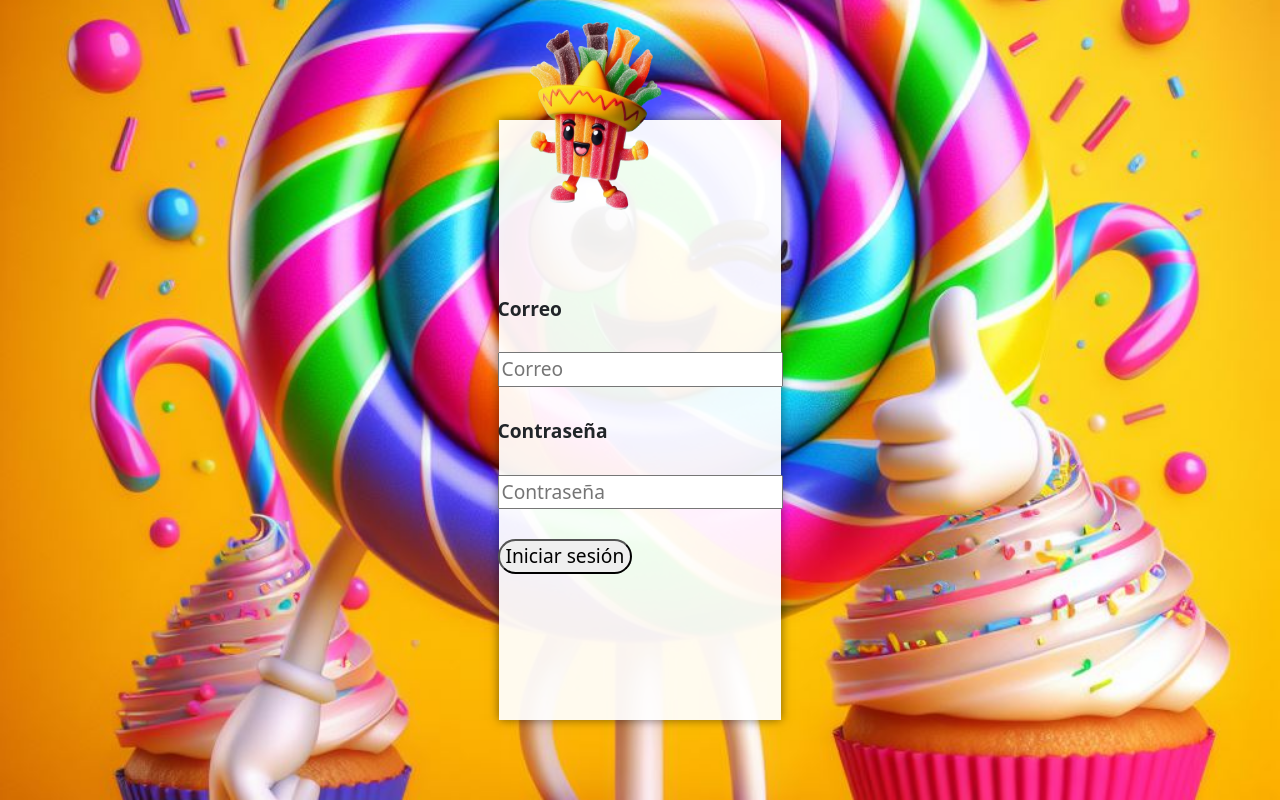
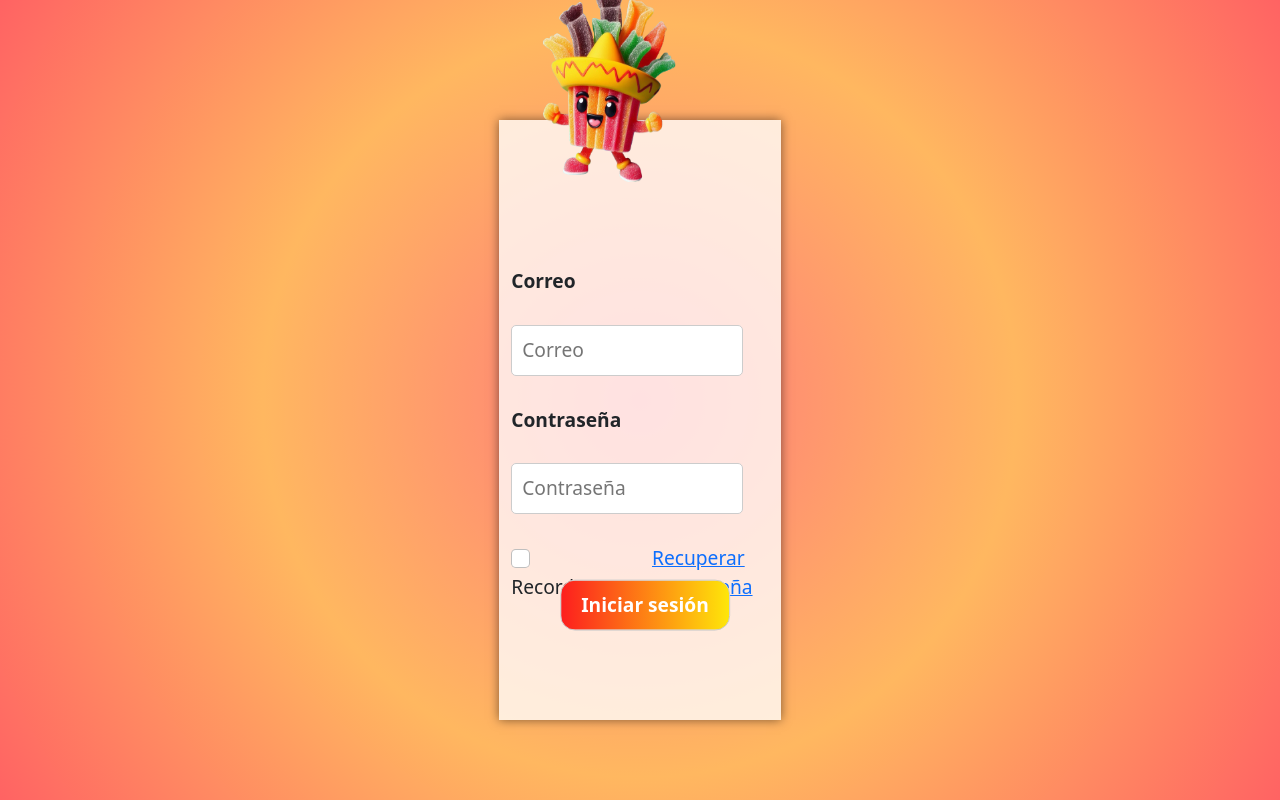
Before and after one commit to 1day123/DulceriaRA, a PHP site: page /Cliente/registrar.php in a window 1280 px wide. Run offline with PHP 8.4, Linux system fonts and the light colour scheme; some libraries are stand-ins or nearby versions.

Commit message:
cuarto commit

```diff
--- a/Cliente/css/misestilos.css
+++ b/Cliente/css/misestilos.css
@@ -1,7 +1,7 @@
  /*estilos para el fondo y el menu*/
 
  #fondoc1 {
-     background-image: url("../img/op3.jpg");
+    background: radial-gradient(circle, #ff000085, #ff8c009f, #ff00009c);/*hace que elfondo tenga un degradado circular*/
      background-repeat: no-repeat;
      /* no-repeat. Hace que la imagen de fondo no se repita en caso de que no llene toda la pantalla*/
      background-size: cover;
@@ -46,17 +46,18 @@
      /* font-weight: bold. Hace la letra mas negrita*/
      outline: none;
      /* outline:none. Elimina el contorno alrededor de un elemento*/
-     color: #470505;
+     color: #f9f2f2;
      /* Cambia el color cuando el mouse está sobre el enlace por el hover*/
      transform: scale(1);
  }
 
  #botonregistrar {
-     background-color: rgba(143, 44, 77, 0.705);
+    background: radial-gradient(circle, #ff000085, #ff8c009f, #ff00009c);/*hace que elfondo tenga un degradado circular*/
      border-radius: 26px;
      margin-bottom: 200px;
      /*margin-BOTON. dicta la distancia que tiene EL BOTON CON LOS ELEMENTOS QUE TIENE ALREDEDOR*/
  }
+
  /*Estilos para el eslogan y su difuminado */
 
  #bienvenida {
@@ -85,6 +86,7 @@
      font-weight: bold;
      /*font weight bol pone negritas las letras*/
  }
+
  /*Estilos para el boton de entrar */
 
  #boton1 {
@@ -93,7 +95,8 @@
  }
 
  #entraya {
-     background-color: #6d2020;
+    background: radial-gradient(circle, #ff000085, #ff8c009f, #ff00009c);/*hace que elfondo tenga un degradado circular*/
+    border: 2px solid #CCC;
      height: 9vh;
      width: 14vw;
      font-size: 4vh;
@@ -106,7 +109,9 @@
  #entraya:hover {
      color: #ffffff;
      transform: scale(1.1);
+     font-weight: bold;
  }
+
  /*Estilos para el login */
 
  #contenedorlogin {
@@ -124,38 +129,74 @@
      width: 22vw;
      height: 75vh;
      box-shadow: 0px 0px 10px rgba(0, 0, 0, 0.5);
-     background-color: #ffffffee;
+     background-color: #ffffffc6;
+
  }
 
  #datos {
      margin-top: vh;
      border-radius: 5px;
      font-size: 1.2rem;
+     /*tamaño de letra del formulario*/
+
 
  }
 
  .form-group {
      margin-bottom: 30px;
+     /* botton dicta el espacio de separado que tiene de los elementos que tiene alrededor*/
+ }
+
+ .inputis {
+     width: 90%;
+     /* ajusta el anclo del input*/
+     padding: 10px;
+     /*le da espacio al elemento de adentro a su alrededor*/
+    background-color: #ffffff;
+    border: 1px solid #ccc;/*ajusta el grosor del borde del input*/
+    border-radius: 5px;
+
 }
 
  #labelregistro {
      display: block;
+     /*los forma en bloke uno en cima de otro*/
      font-weight: bold;
+     /*pone en negrita la letra*/
+
  }
 
  #iniciarsesion {
-     border-radius: 20px;
-     left: -20vw;
+     background-image: linear-gradient(to right, #ff0000df, #ffe600f5);/*hace que el fondo tenga un color degradado a la derecha*/
+     border: 1px solid #ccc;
+     /* tamaño del grosor borde del boton  */
+     border-radius: 15px;
+     position: absolute;
+     /*absolute se utiliza para posicionar un elemento de manera absoluta con respecto a su ancestro*/
+     top: 75%;
+     /*dicta que se separe de su techo padre 70%*/
+     left: 50%;
+     /*se aleja de la izquierda a la mitad*/
+     transform: translate(-50%, -50%);
+     /*lo traslada completamente al centro pero es necesario el left y el top*/
+     font-weight: bold;
+     /*pone en negrita la letra*/
+     padding: 10px 20px;
+     margin: 5px;
+     color: #ffffff;
+
  }
- #fondoregistrar{
-   background-image: url("../img/usud2.jpg");
+
+ #fondoregistrar {
+     background: radial-gradient(circle, #ff000085, #ff8c009f, #ff00009c);/*hace que elfondo tenga un degradado circular*/
      background-size: cover;
      background-repeat: no-repeat;
      background-position: center;
      height: 100vh;
 
  }
- #imagenusuariologin{
+
+ #imagenusuariologin {
      width: 13vw;
      height: 25vh;
      margin-left: 10px;
--- a/Cliente/registrar.php
+++ b/Cliente/registrar.php
@@ -24,16 +24,28 @@
           <div class="form-group">
             <label for="" id="labelregistro">Correo</label>
             <br>
-        <input type="text" placeholder="Correo" >
+            <input class="inputis" type="text" placeholder="Correo">
 
           </div>
           <div class="form-group">
 
             <label for="" id="labelregistro">Contraseña</label>
             <br>
-        <input type="password" placeholder="Contraseña" >
+            <input class="inputis" type="password" placeholder="Contraseña">
           </div>
           <button type="submit" id="iniciarsesion">Iniciar sesión</button>
+
+          <div class="row">
+            <div class="col">
+              <input class="form-check-input" type="checkbox"  id="recordarme">
+              <label class="form-check-label" for="flexCheckIndeterminate">
+                Recordarme
+              </label>
+            </div>
+            <div class="col">
+              <a href="">Recuperar contraseña</a>
+            </div>
+          </div>
 
         </form>
       </section>
```
Lines whose indentation alone changed are shown as unchanged.
